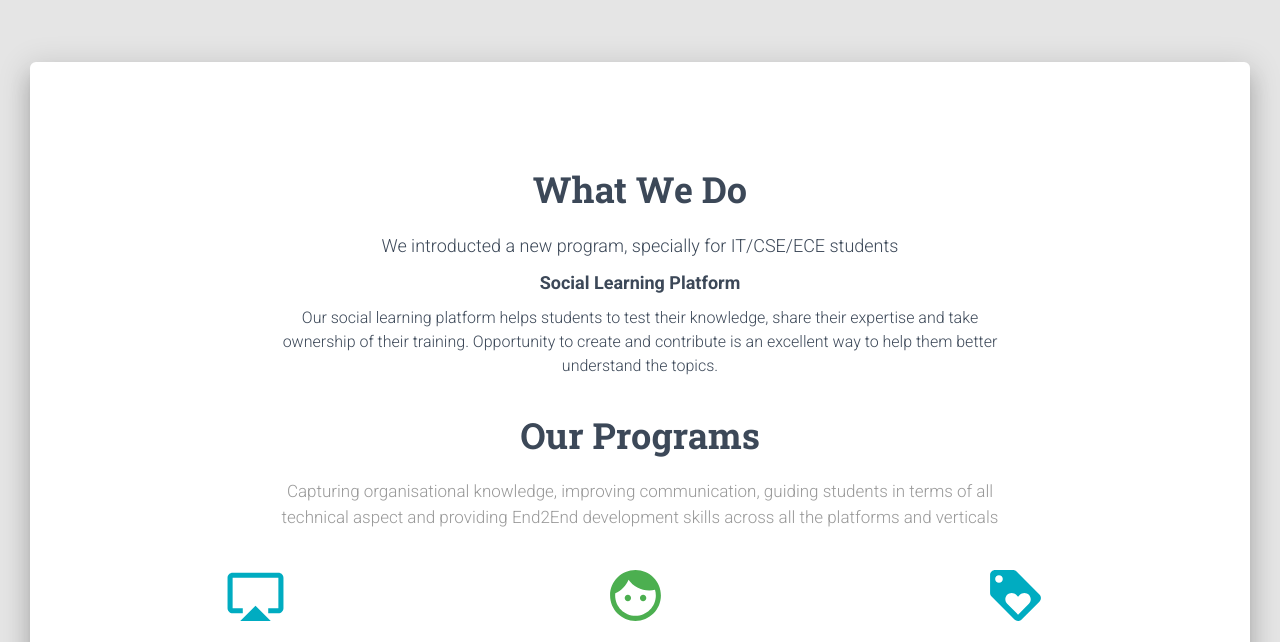
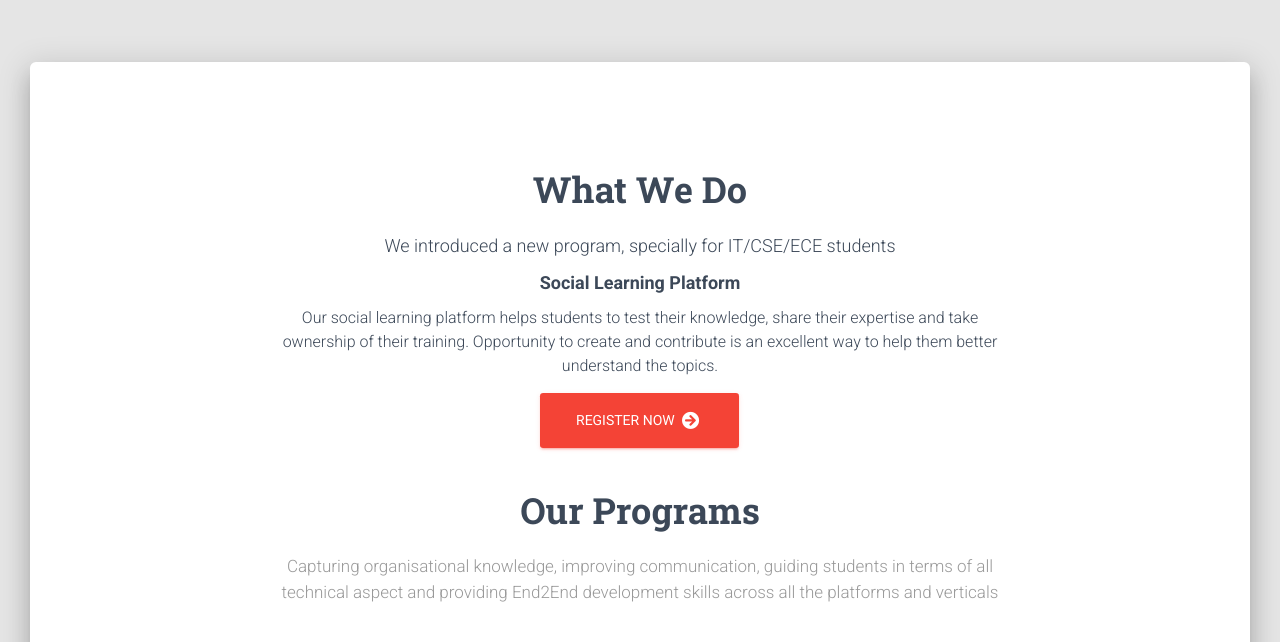
Before and after one commit to srajeshs/maatram, a Next.js app: page / in a window 1280 px wide. Shown: the part 598-1240 px from the top of the page. Built offline with nearby package versions, Linux system fonts and the light colour scheme.

Commit message:
Register now added

```diff
--- a/pages-sections/LandingPage-Sections/ProductSection.js
+++ b/pages-sections/LandingPage-Sections/ProductSection.js
@@ -23,7 +23,7 @@ export default function ProductSection() {
         <GridItem xs={12} sm={12} md={8}>
           <h2 className={classes.title}>What We Do</h2>
           <h5 className={classes.description}></h5>
-          <h4>We introducted a new program, specially for IT/CSE/ECE students</h4>
+          <h4>We introduced a new program, specially for IT/CSE/ECE students</h4>
             <h4><b>Social Learning Platform</b></h4>
           Our social learning platform helps students to test their knowledge, share their expertise and take ownership of their training.
           Opportunity to create and contribute is an excellent way to help them better understand the topics.
@@ -31,6 +31,17 @@ export default function ProductSection() {
       </GridContainer>
       <GridContainer justify="center">
         <GridItem xs={12} sm={12} md={8}>
+          <h5>
+            <Button
+              color="danger"
+              size="lg"
+              href="https://bit.ly/2WRnifJ"
+              target="_blank"
+              rel="noopener noreferrer"
+            >
+              Register Now &nbsp; <i className="fas fa-arrow-circle-right" />
+            </Button>
+          </h5>
           <h2 className={classes.title}>Our Programs</h2>
           <h5 className={classes.description}>
             Capturing organisational knowledge, improving communication, guiding students in terms of all technical aspect and
```
